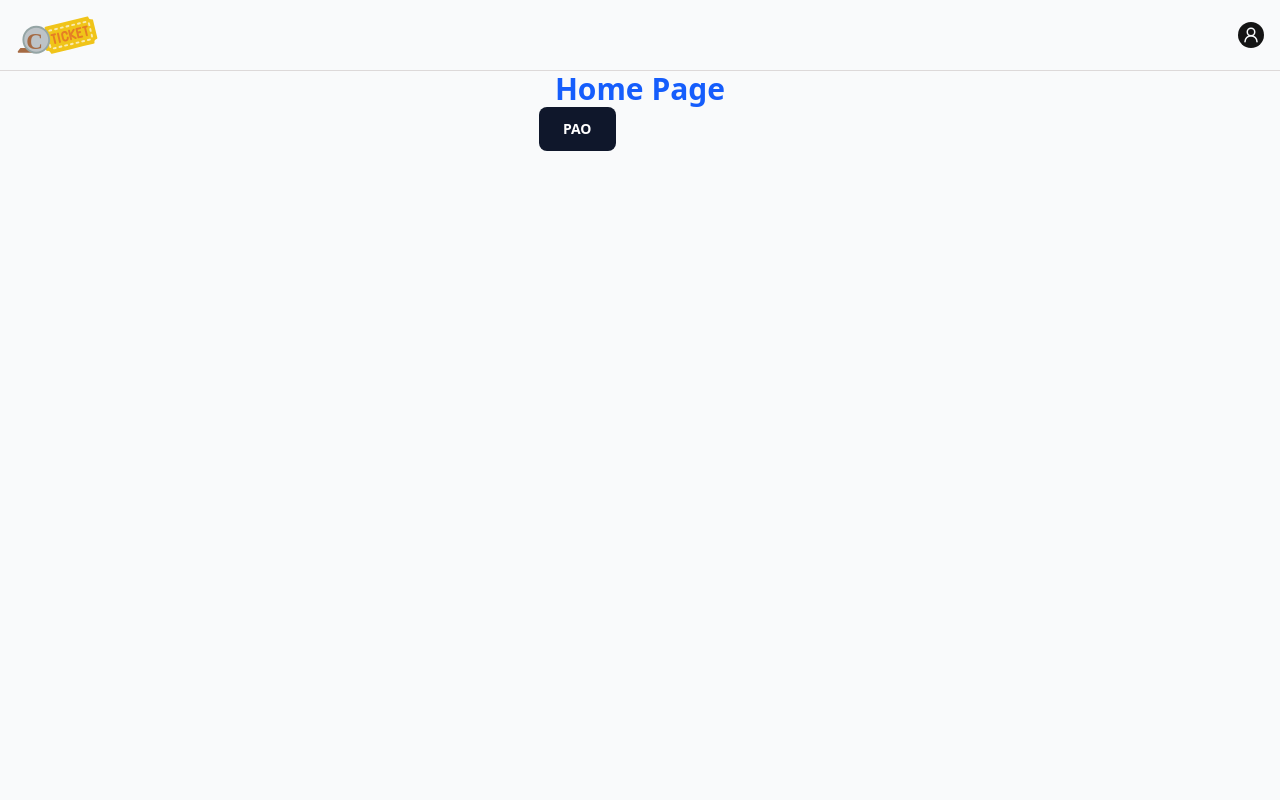
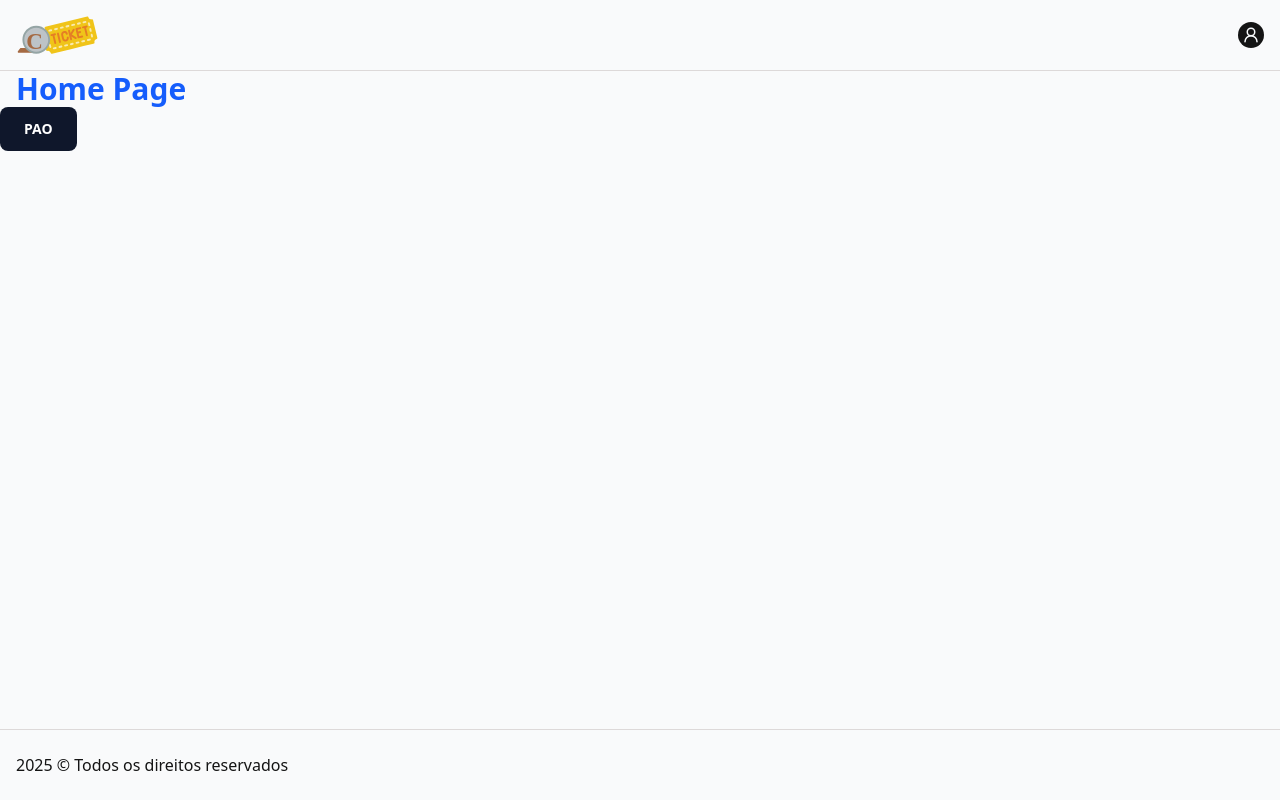
Before and after one commit to lucasdasilva182/comerc-front-challenge, a Vue app: page / in a window 1280 px wide. Built offline with nearby package versions, Linux system fonts and the light colour scheme.

Commit message:
feat: add footer component and config Layout component css

```diff
--- /dev/null
+++ b/src/components/ui/Footer.vue
@@ -0,0 +1,15 @@
+<script setup lang="ts">
+import { ref } from 'vue';
+
+const year = ref(new Date().getFullYear());
+</script>
+
+<template>
+  <header
+    class="flex justify-center sticky z-[100] top-0 bg-background backdrop-blur-lg border-t border-border w-full"
+  >
+    <div class="container flex h-[70px] items-center justify-between">
+      <p>{{ year }} © Todos os direitos reservados</p>
+    </div>
+  </header>
+</template>
--- a/src/pages/Layout.vue
+++ b/src/pages/Layout.vue
@@ -1,10 +1,14 @@
 <script setup>
 import Header from '@/components/ui/Header.vue';
+import Footer from '../components/ui/Footer.vue';
 </script>
 
 <template>
-  <div class="flex justify-center items-center flex-col">
+  <div class="flex flex-col min-h-screen">
     <Header />
-    <router-view />
+    <main class="flex-grow">
+      <router-view class="min-h-full" />
+    </main>
+    <Footer />
   </div>
 </template>
```
